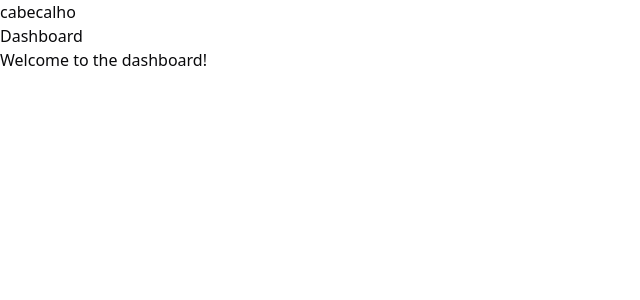
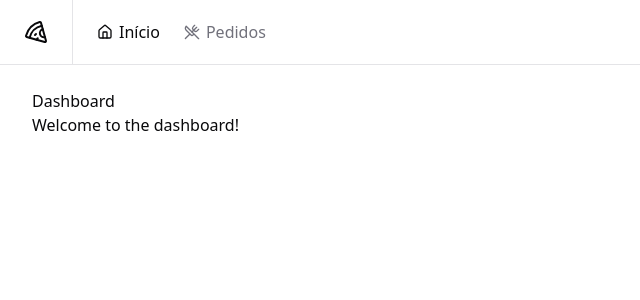
Before and after one commit to marlondenisck/ignite-pizza-shop, a React (Vite) app: page / in a window 1280 px wide. Shown: the top 300 px of the page, without its empty margins (0-640 px from the left). Built offline with nearby package versions, Linux system fonts and the light colour scheme.

Commit message:
Layout do app com cabeçalho

```diff
--- a/package.json
+++ b/package.json
@@ -13,6 +13,7 @@
   "dependencies": {
     "@hookform/resolvers": "^5.0.1",
     "@radix-ui/react-label": "^2.1.6",
+    "@radix-ui/react-separator": "^1.1.7",
     "@radix-ui/react-slot": "^1.2.2",
     "@tailwindcss/vite": "^4.1.6",
     "class-variance-authority": "^0.7.1",
--- /dev/null
+++ b/src/components/header.tsx
@@ -0,0 +1,27 @@
+import { Home, Pizza, UtensilsCrossed } from 'lucide-react'
+
+import { NavLink } from '@/components/nav-link'
+import { Separator } from '@/components/ui/separator'
+
+export function Header() {
+  return (
+    <div className='border-b'>
+      <div className='flex h-16 items-center gap-6 px-6'>
+        <Pizza className='h-6 w-6' />
+
+        <Separator orientation='vertical' className='h-6' />
+
+        <nav className='flex items-center space-x-4 lg:space-x-6'>
+          <NavLink to='/'>
+            <Home className='h-4 w-4' />
+            Início
+          </NavLink>
+          <NavLink to='/orders'>
+            <UtensilsCrossed className='h-4 w-4' />
+            Pedidos
+          </NavLink>
+        </nav>
+      </div>
+    </div>
+  )
+}
--- /dev/null
+++ b/src/components/nav-link.tsx
@@ -0,0 +1,16 @@
+import { Link, type LinkProps, useLocation } from 'react-router'
+
+export type NavLinkProps = LinkProps
+
+export function NavLink(props: NavLinkProps) {
+  const { pathname } = useLocation()
+
+  return (
+    <Link
+      {...props}
+      data-current={pathname === props.to}
+      className='data-[current=true]:text-foreground text-muted-foreground hover:text-foreground flex items-center gap-1.5 font-medium'
+    />
+  )
+}
+export default NavLink
--- /dev/null
+++ b/src/components/ui/separator.tsx
@@ -0,0 +1,26 @@
+import * as SeparatorPrimitive from '@radix-ui/react-separator'
+import * as React from 'react'
+
+import { cn } from '@/lib/utils'
+
+function Separator({
+  className,
+  orientation = 'horizontal',
+  decorative = true,
+  ...props
+}: React.ComponentProps<typeof SeparatorPrimitive.Root>) {
+  return (
+    <SeparatorPrimitive.Root
+      data-slot='separator-root'
+      decorative={decorative}
+      orientation={orientation}
+      className={cn(
+        'bg-border shrink-0 data-[orientation=horizontal]:h-px data-[orientation=horizontal]:w-full data-[orientation=vertical]:h-full data-[orientation=vertical]:w-px',
+        className,
+      )}
+      {...props}
+    />
+  )
+}
+
+export { Separator }
--- a/src/pages/_layouts/app.tsx
+++ b/src/pages/_layouts/app.tsx
@@ -1,11 +1,13 @@
 import { Outlet } from 'react-router'
+
+import { Header } from '@/components/header'
 
 export function AppLayout() {
   return (
-    <div>
-      <h1>cabecalho</h1>
+    <div className='flex min-h-screen flex-col antialiased'>
+      <Header />
 
-      <div>
+      <div className='flex flex-1 flex-col gap-4 p-8 pt-6'>
         <Outlet />
       </div>
     </div>
--- a/src/pages/_layouts/auth.tsx
+++ b/src/pages/_layouts/auth.tsx
@@ -3,7 +3,7 @@
 
 export function AuthLayout() {
   return (
-    <div className='grid min-h-screen grid-cols-2'>
+    <div className='grid min-h-screen grid-cols-2 antialiased'>
       <div className='border-foreground/5 bg-muted text-muted-foreground flex h-full flex-col justify-between border-r p-10'>
         <div className='text-foreground flex items-center gap-3 text-lg'>
           <Pizza className='h-5 w-5' />
```
Also changed, not shown: 1 other file (tests, documents, lock files or other folders).
